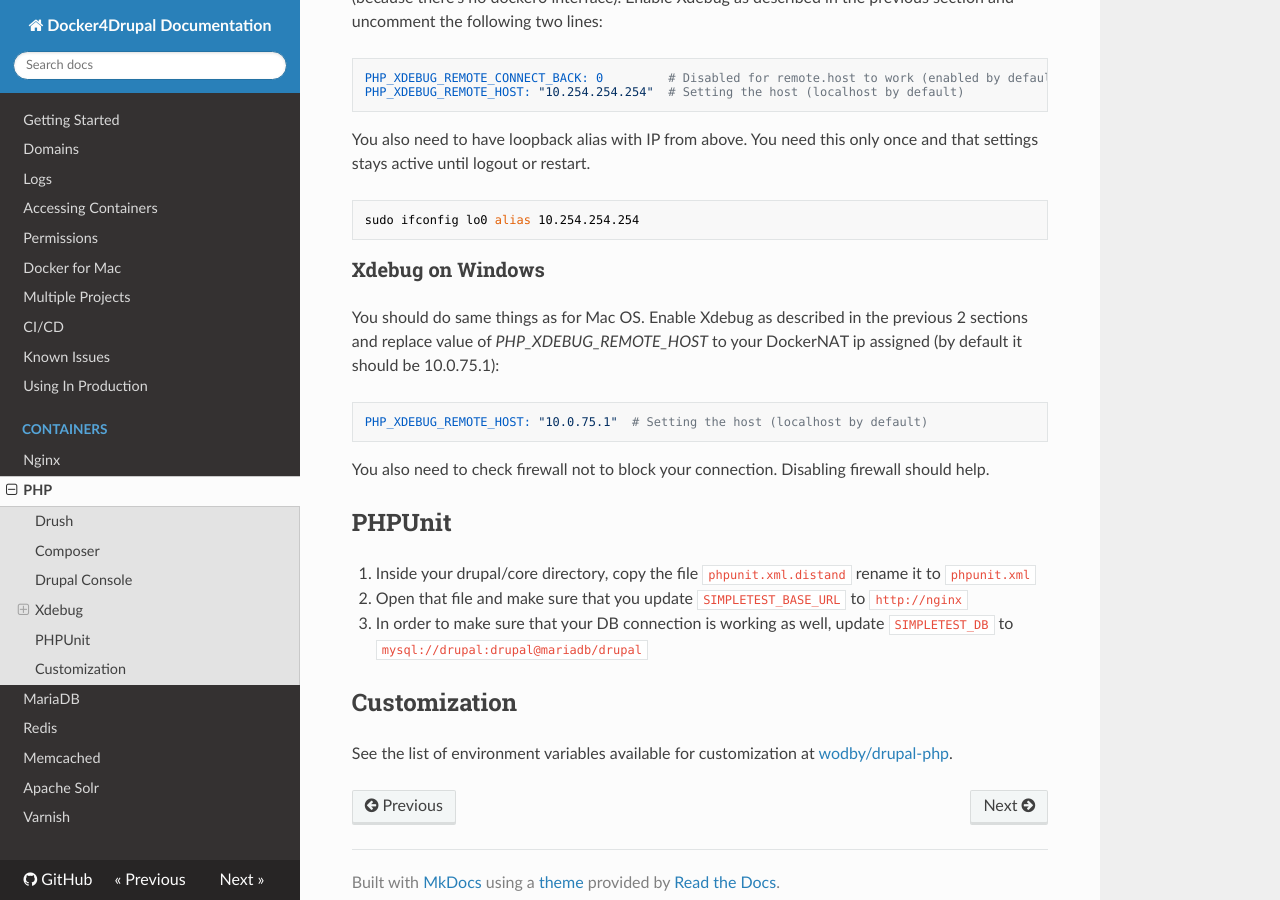
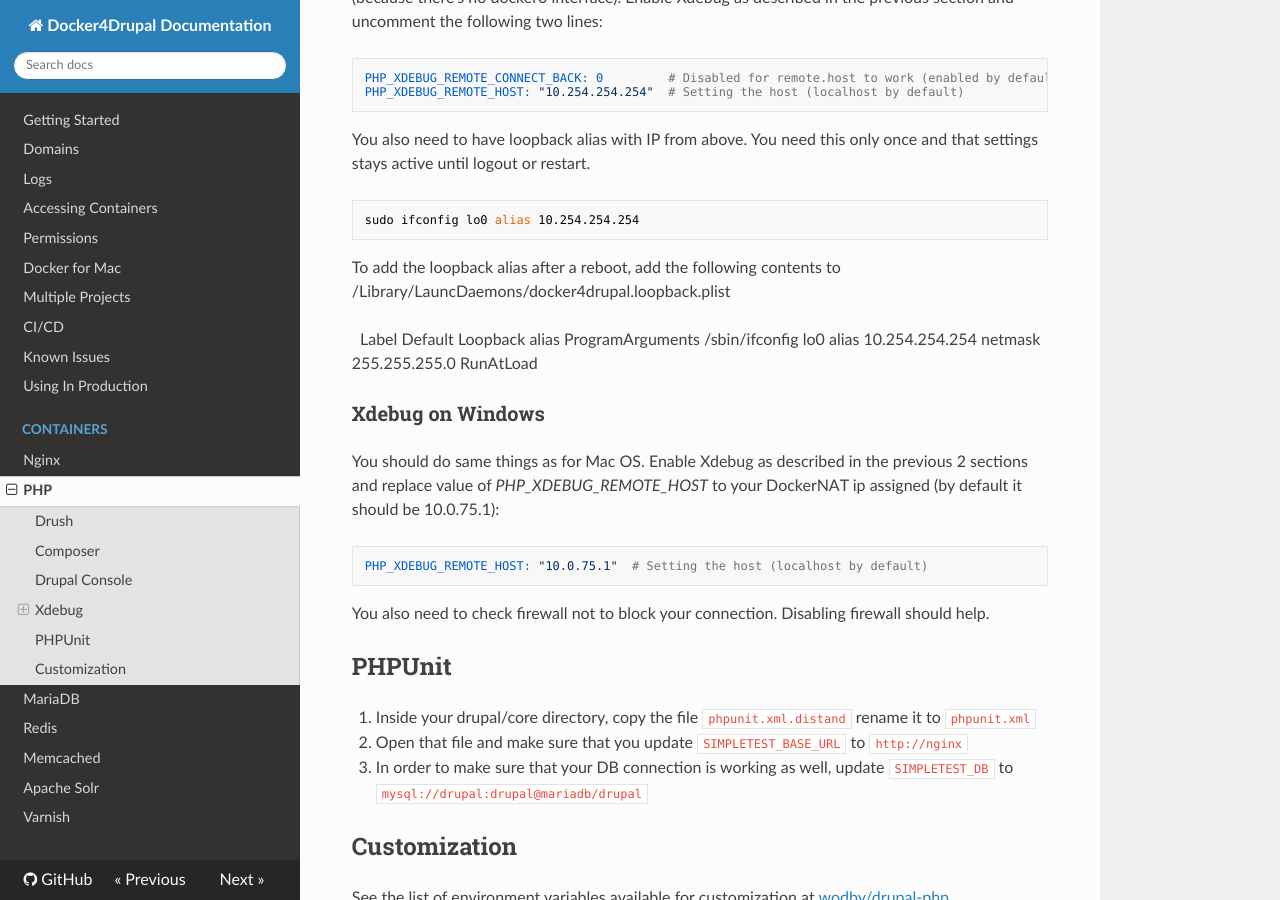
Before and after one commit to wodby/docker4drupal, an MkDocs documentation site: the page built from docs/containers/php.md, in a window 1280 px wide and 900 px high, scrolled down 1174 px. Built offline with MkDocs 1.6.1, drawn with Linux system fonts in a browser that asks for light colours; nearby versions of some CDN libraries; old or Windows-style settings are respelled for this version of MkDocs.

Commit message:
Update php.md
Added instructions to make OSX loopback address persistent after a reboot.

````diff
--- a/docs/containers/php.md
+++ b/docs/containers/php.md
@@ -52,6 +52,25 @@
 ```bash
 sudo ifconfig lo0 alias 10.254.254.254
 ```
+To add the loopback alias after a reboot, add the following contents to /Library/LauncDaemons/docker4drupal.loopback.plist
+
+<plist version="1.0">
+  <dict>
+    <key>Label</key>
+    <string>Default Loopback alias</string>
+    <key>ProgramArguments</key>
+    <array>
+      <string>/sbin/ifconfig</string>
+      <string>lo0</string>
+      <string>alias</string>
+      <string>10.254.254.254</string>
+      <string>netmask</string>
+      <string>255.255.255.0</string>
+    </array>
+    <key>RunAtLoad</key>
+    <true/>
+  </dict>
+</plist>
 
 ### Xdebug on Windows
 
````
